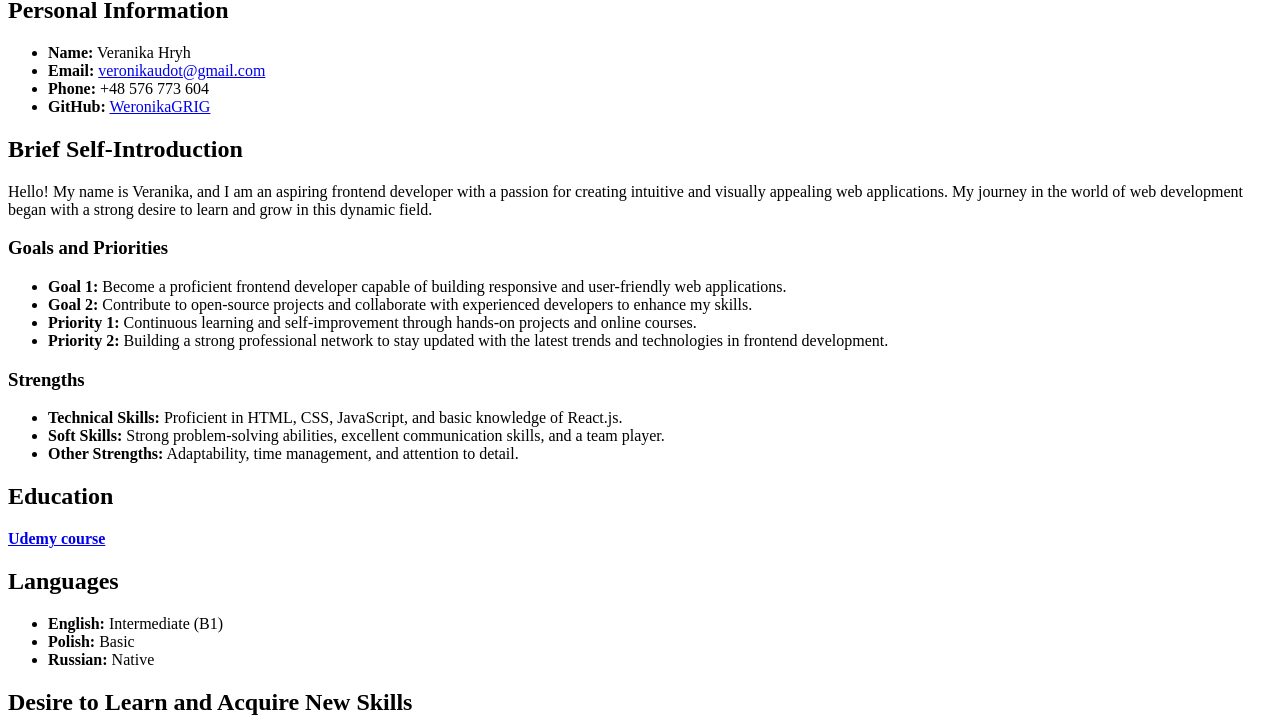
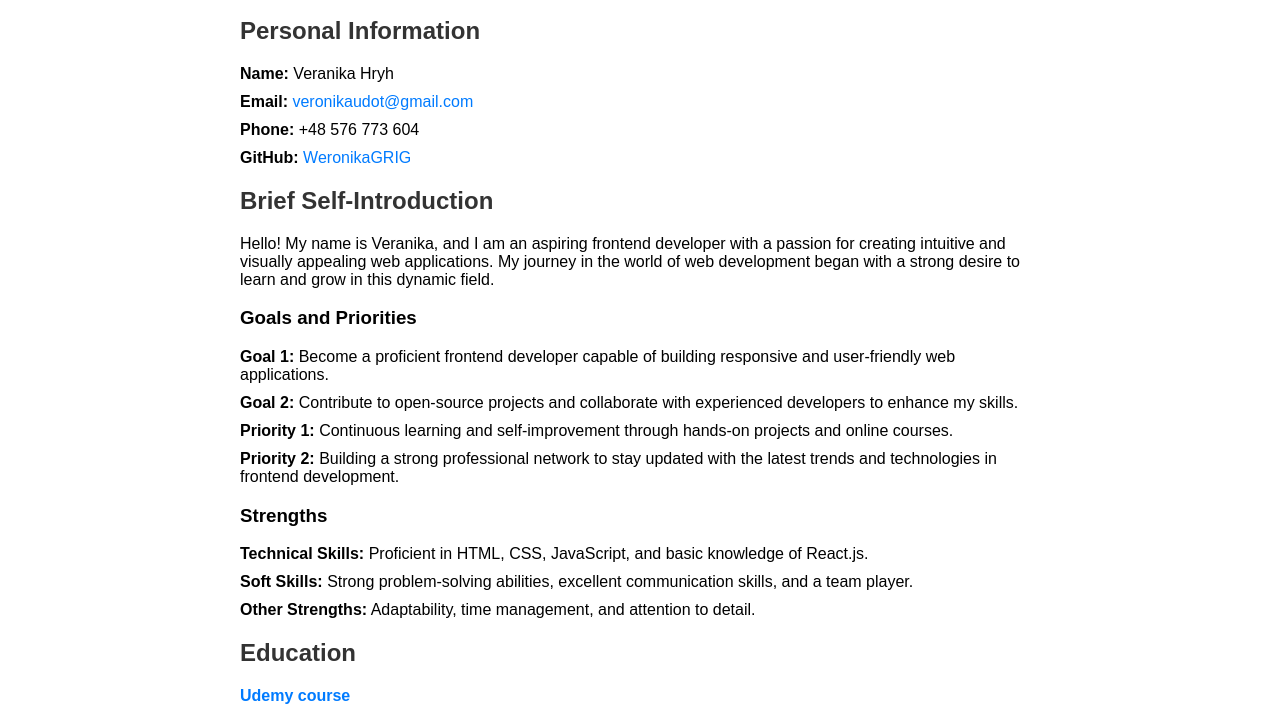
Before and after one commit to WeronikaGRIG/rsscholl-cv, a plain HTML site: page index.html in a window 1280 px wide. Shown: the part 83-805 px from the top of the page. Drawn offline with Linux system fonts and the light colour scheme.

Commit message:
feat: add css file refactor: add router on css file

```diff
--- /dev/null
+++ b/css/style.css
@@ -0,0 +1,24 @@
+body {
+    font-family: Arial, sans-serif;
+    margin: 0 auto;
+    max-width: 800px;
+    padding: 20px;
+}
+h1,
+h2 {
+    color: #333;
+}
+ul {
+    list-style-type: none;
+    padding: 0;
+}
+li {
+    margin-bottom: 10px;
+}
+a {
+    color: #007bff;
+    text-decoration: none;
+}
+a:hover {
+    text-decoration: underline;
+}
--- a/index.html
+++ b/index.html
@@ -5,6 +5,7 @@
   <meta charset="UTF-8">
   <meta name="viewport" content="width=device-width, initial-scale=1.0">
   <title>CV Veranika Hryh</title>
+  <link rel="stylesheet" href="css/style.css">
 </head>
 
 <body>
```
